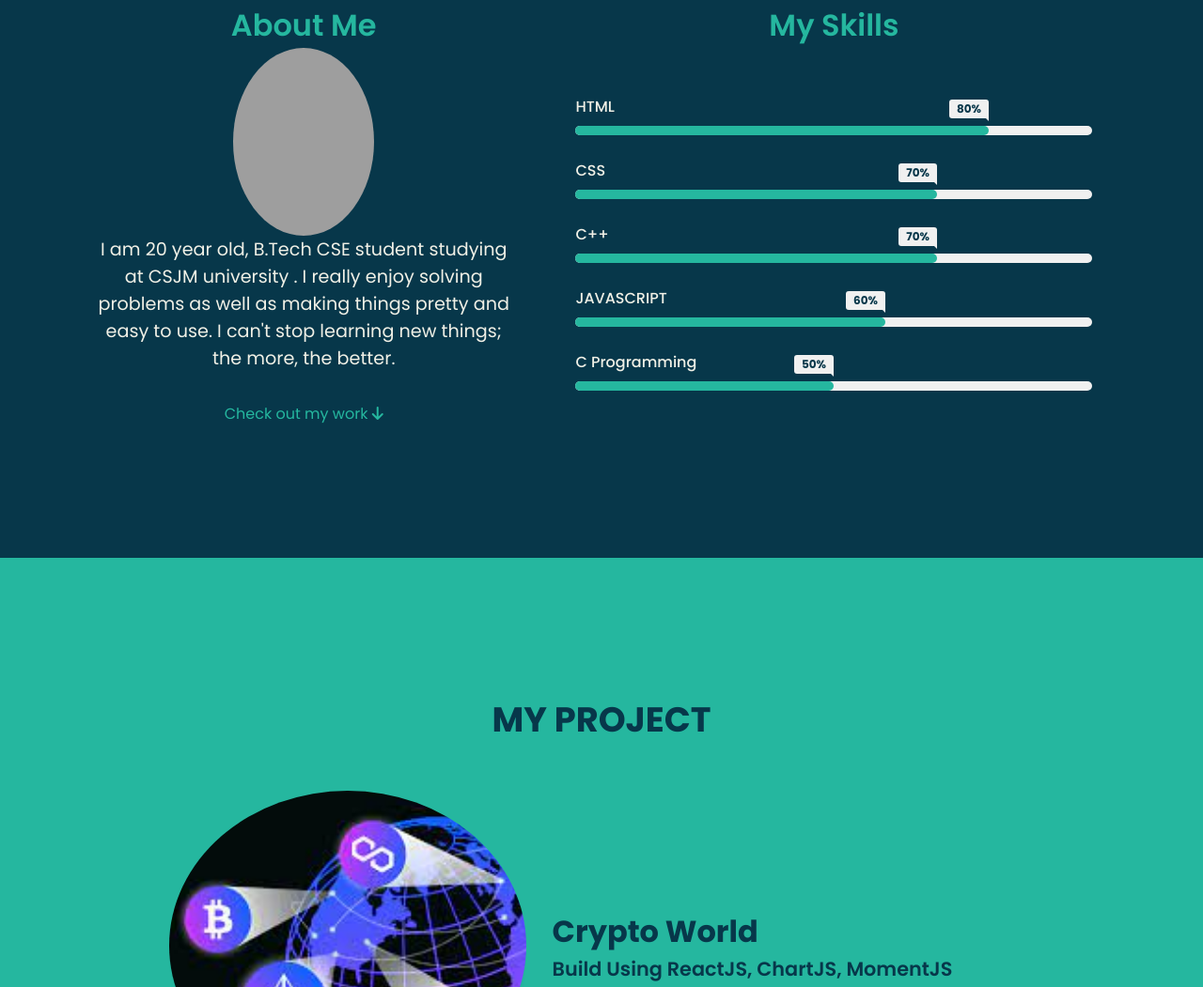
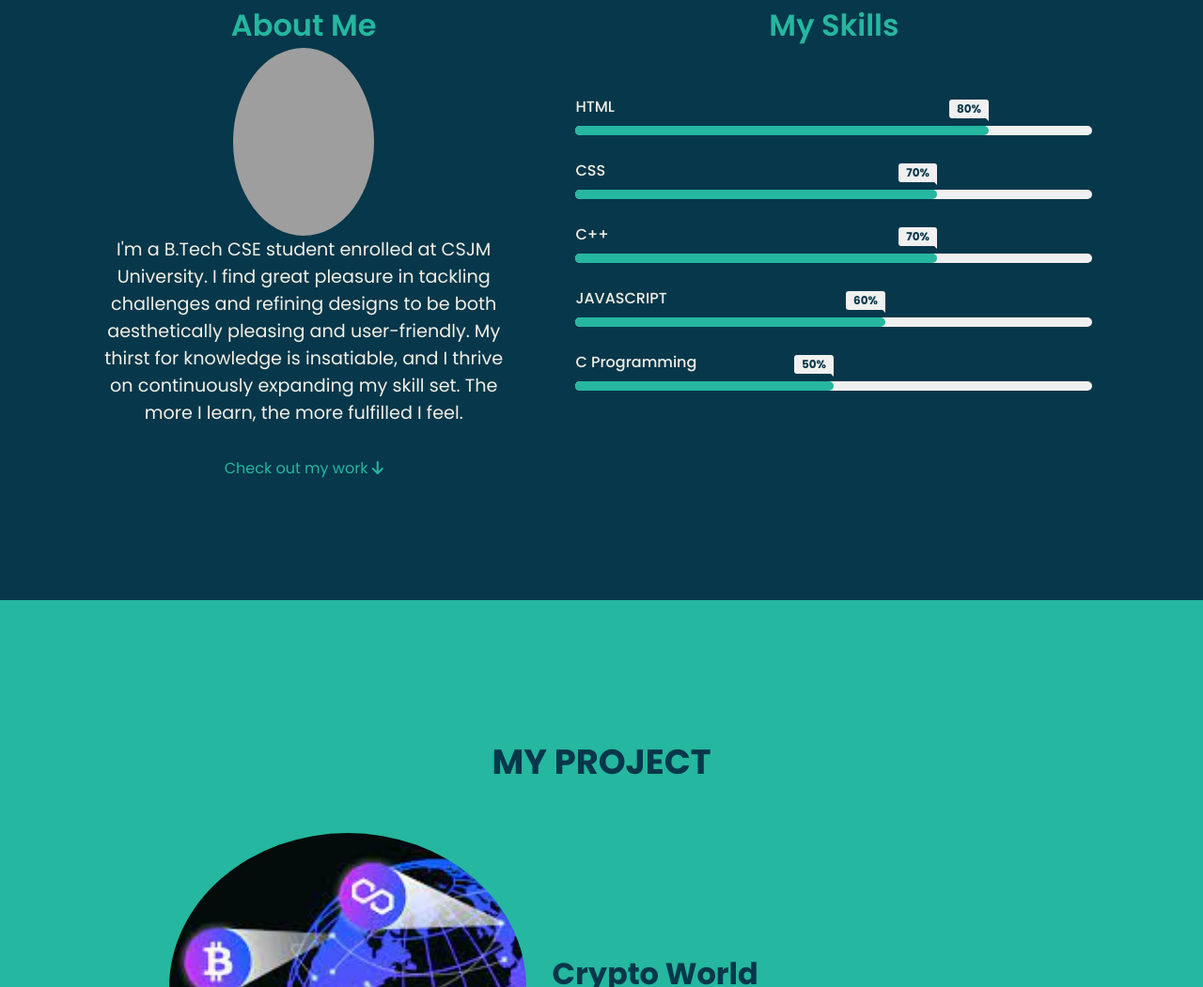
Before and after one commit to Abhimanyu1909/portfolio, a plain HTML site: page index.html in a window 1280 px wide. Shown: the part 893-1944 px from the top of the page at 94% size. Drawn offline with nearby package versions, Linux system fonts and the light colour scheme; grey boxes are pictures that could not be loaded.

Commit message:
description changed

```diff
--- a/index.html
+++ b/index.html
@@ -41,9 +41,9 @@
           </div>
           <img src="https://i.postimg.cc/Hx4nChpH/fbavatar-1630400663387-6838396024049256103.png" alt="image" />
           <p>
-            I am 20 year old, B.Tech CSE student studying at CSJM university .
-            I really enjoy solving problems as well as making things pretty and easy to use. I can't stop learning new
-            things; the more, the better.
+            I'm a B.Tech CSE student enrolled at CSJM University. I find great pleasure in tackling challenges and
+            refining designs to be both aesthetically pleasing and user-friendly. My thirst for knowledge is insatiable,
+            and I thrive on continuously expanding my skill set. The more I learn, the more fulfilled I feel.
           </p>
           <div class="work-arrow">
             <p>
@@ -118,7 +118,7 @@
             <h2>Weather Web App</h2>
             <p>Build Using HTML,CSS,JavaScript and Weather API</p>
           </div>
-    </div>
+        </div>
   </section>
   <div class="contact" id="contact-me">
     <div class="container">
@@ -131,8 +131,8 @@
         <a href="https://www.linkedin.com/in/abhimanyu-prajapati-67302b23a" target="blank"><i class="fab fa-linkedin">
             Linkedin</i></a>
         <a href="https://github.com/Abhimanyu1909" target="blank"><i class="fab fa-github"></i> Github</a>
+      </div>
     </div>
-  </div>
 </body>
 
 </html>
```
